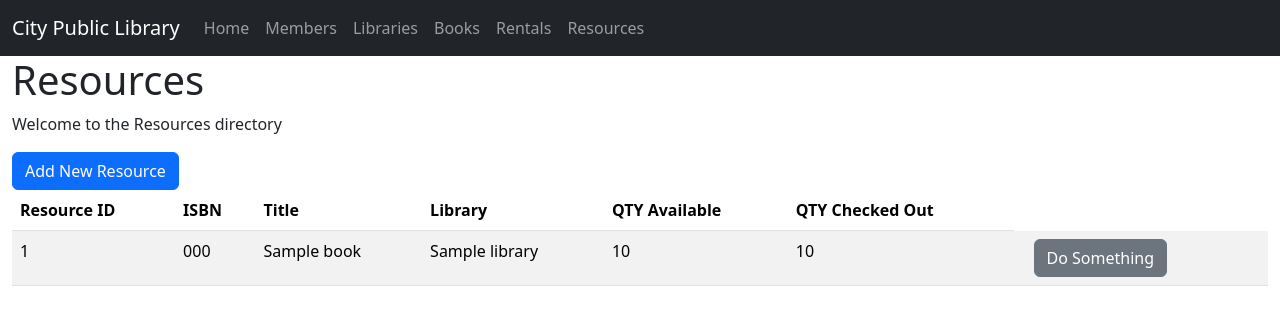
After one commit to realKP/library-admin, a Django app: page /resources/ in a window 1280 px wide. The commit adds this page. Shown: the top 325 px of the page. Run offline with Django 4.2, Linux system fonts and the light colour scheme; tables that the repository leaves empty hold one stand-in row (values such as "Sample post"); some libraries are stand-ins or nearby versions.

Commit message:
Created navbar and started resources page

```diff
--- a/library_admin/library_app/forms.py
+++ b/library_admin/library_app/forms.py
@@ -1,11 +1,17 @@
 from django import forms
-from library_app.models import Member
+from library_app.models import Member, Resource
 
 
 class MemberForm(forms.ModelForm):
     class Meta:
         model = Member
         fields = ["member_first_name", "member_last_name", "member_phone", "member_email"]
+
+
+class ResourceForm(forms.ModelForm):
+    class Meta:
+        model = Resource
+        fields = ["isbn", "library", "quantity_available", "quantity_checked_out"]
 
 
 # class EditMemberForm(MemberForm):
--- a/library_admin/library_app/templates/base.html
+++ b/library_admin/library_app/templates/base.html
@@ -8,10 +8,25 @@
         {% bootstrap_css %}
         {% bootstrap_javascript %}
     </head>
-    <nav>
-
-    </nav>
     <body>
+        <nav class="navbar navbar-expand-md navbar-dark bg-dark">
+            <div class="container-fluid">
+                <a class="navbar-brand" href="/">City Public Library</a>
+                <button class="navbar-toggler" type="button" data-bs-toggle="collapse" data-bs-target="#navbar">
+                    <span class="navbar-toggler-icon"></span>
+                </button>
+                <div class="collapse navbar-collapse" id="navbar">
+                    <ul class="navbar-nav">
+                        <li class="nav-item"><a class="nav-link" href="/">Home</a></li>
+                        <li class="nav-item"><a class="nav-link" href="{% url 'library_app:members' %}">Members</a></li>
+                        <li class="nav-item"><a class="nav-link" href="{% url 'library_app:libraries' %}">Libraries</a></li>
+                        <li class="nav-item"><a class="nav-link" href="/">Books</a></li>
+                        <li class="nav-item"><a class="nav-link" href="/">Rentals</a></li>
+                        <li class="nav-item"><a class="nav-link" href="{% url 'library_app:resources' %}">Resources</a></li>
+                    </ul>
+                </div>
+            </div>
+        </nav>
         {% block content %}
         {% endblock %}
     </body>
--- a/library_admin/library_app/templates/library_app/index.html
+++ b/library_admin/library_app/templates/library_app/index.html
@@ -42,7 +42,7 @@
             </div>
             <div class="row">
                 <div class="col">
-                    <a href="/">
+                    <a href="{% url 'library_app:resources' %}">
                         <h2>Resources &rarr;</h2>
                         <p>See resources.</p>
                     </a>
--- a/library_admin/library_app/templates/library_app/member.html
+++ b/library_admin/library_app/templates/library_app/member.html
@@ -4,7 +4,6 @@
 {% block content %}
     <div class="container-fluid">
         <h1>Member {{member.member_id}}</h1>
-        <!-- <p>Here you can edit a member's personal information and rentals</p> -->
     </div>
     <div class="container-fluid">
         <p>
--- /dev/null
+++ b/library_admin/library_app/templates/library_app/resources.html
@@ -0,0 +1,84 @@
+{% extends 'base.html' %}
+{% block title %} Resources {% endblock %}
+
+{% block content %}
+    <div class="container-fluid">
+        <h1>Resources</h1>
+        <p>Welcome to the Resources directory</p>
+    </div>
+    <div class="container-fluid">
+        <button type="button" class="btn btn-primary" data-bs-toggle="modal" data-bs-target="#addResourceModal">
+            Add New Resource
+        </button>
+    </div>
+    <div class="modal" id="addResourceModal">
+        <div class="modal-dialog modal-dialog-centered modal-dialog-scrollable">
+          <div class="modal-content">
+            <form action="{% url 'library_app:resources' %}" method="post">
+                <!-- Modal Header -->
+                <div class="modal-header">
+                    <h4 class="modal-title">Add New Resource</h4>
+                    <button type="button" class="btn-close" data-bs-dismiss="modal"></button>
+                </div>
+
+                <!-- Modal body -->
+                <div class="modal-body">
+                    {% csrf_token %}
+                    {{ form }}
+                </div>
+
+                <!-- Modal footer -->
+                <div class="modal-footer">
+                    <button type="button" class="btn btn-secondary" data-bs-dismiss="modal">Close</button>
+                    <input type="submit" class="btn btn-primary" value="Add">
+                </div>
+            </form>
+          </div>
+        </div>
+    </div>
+    <div class="container-fluid">
+        <table class="table table-striped table-hover">
+            <thead>
+                <tr>
+                    <th>Resource ID</th>
+                    <th>ISBN</th>
+                    <th>Title</th>
+                    <th>Library</th>
+                    <th>QTY Available</th>
+                    <th>QTY Checked Out</th>
+                </tr>
+            </thead>
+            <tbody>
+                {% for resource in resources %}
+                    <tr>
+                        <td>
+                            {{ resource.resource_id }}
+                        </td>
+                        <td>
+                            {{ resource.isbn.isbn }}
+                        </td>
+                        <td>
+                            {{ resource.isbn.book_title }}
+                        </td>
+                        <td>
+                            {{ resource.library.library_name }}
+                        </td>
+                        <td>
+                            {{ resource.quantity_available }}
+                        </td>
+                        <td>
+                            {{ resource.quantity_checked_out }}
+                        </td>
+                        <td>
+                            <div class="container-fluid">
+                                <a class="btn btn-secondary" href="/">
+                                    Do Something
+                                </a>
+                            </div>
+                        </td>
+                    </tr>
+                {% endfor %}
+            </tbody>
+        </table>
+    </div>
+{% endblock %}
--- a/library_admin/library_app/urls.py
+++ b/library_admin/library_app/urls.py
@@ -18,14 +18,10 @@ urlpatterns = [
     # libraries page
     path("libraries/", views.LibrariesView.as_view(), name="libraries"),
     # view a library's resources page
-    path("libraries/<int:pk>/resources/", views.LibraryResourcesView.as_view(), name="library-resources")
-
-
-    ##########################################################3
-    # ex: /9781594133299
-    # path("<str:isbn>/", views.detail, name="detail"),
-    # # ex:
-    # path("<int:question_id>/results/", views.results, name="results"),
-    # # ex:
-    # path("<int:question_id>/vote/", views.vote, name="vote"),
+    path("libraries/<int:pk>/resources/", views.LibraryResourcesView.as_view(), name="library-resources"),
+    # resources page
+    path("resources/", views.ResourcesView.as_view(), name="resources"),
+    # resources page
+    # path("resources/<int:pk>/", views.ResourceView.as_view(), name="resource"),
+    #
 ]
--- a/library_admin/library_app/views.py
+++ b/library_admin/library_app/views.py
@@ -4,7 +4,7 @@ from django.urls import reverse
 from django.views import generic, View
 from django.template import RequestContext
 from django.db.models import Count
-from .forms import MemberForm
+from .forms import MemberForm, ResourceForm
 from .models import Member, Library, Book, Author, Resource, Rental, RentalItem, BookAuthor
 
 # Create your views here.
@@ -145,4 +145,52 @@ class RentalItemsView(generic.ListView):
     context_object_name = "rental_items"
 
     def get_queryset(self):
-        return RentalItem.objects.filter(rental_id=self.kwargs['pk']).select_related("resource")
+        return RentalItem.objects.filter(rental_id=self.kwargs['pk']).select_related("resource", "resource__isbn")
+
+
+class ResourcesView(generic.ListView):
+    template_name = "library_app/resources.html"
+    context_object_name = "resources"
+    # queries for all members
+    queryset = Resource.objects.all().select_related("isbn")
+
+    def get_context_data(self, **kwargs):
+        # every request (GET or POST) receives blank form for modal
+        context = super().get_context_data(**kwargs)
+        form = ResourceForm()
+        context["form"] = form
+        return context
+
+    def post(self, request, *args, **kwargs):
+        form = MemberForm(request.POST)
+        if form.is_valid():
+            # process the data in form.cleaned_data as required
+            form.save()
+            # redirect to members page to display new entry
+            return HttpResponseRedirect(reverse("library_app:resources"))
+
+
+class ResourceView(generic.DetailView):
+    model = Resource
+    template_name = "library_app/resource.html"
+    context_object_name = "resource"
+
+    def get_context_data(self, **kwargs):
+        # every request receives prefilled form to display
+        context = super().get_context_data(**kwargs)
+        # form = MemberForm({
+        #     "member_first_name": self.object.member_first_name,
+        #     "member_last_name": self.object.member_last_name,
+        #     "member_phone": self.object.member_phone,
+        #     "member_email": self.object.member_email
+        # })
+        # context["form"] = form
+        # context["saved"] = False
+
+        # # alert for successful update
+        # if self.request.GET.dict().get("saved", False):
+        #     context["saved"] = True
+
+        # member's rental history
+        context["libraries"] = Library.objects.filter(library_id=kwargs['object'].library_id)
+        return context
```
Also changed, not shown: library_admin/library_app/templates/library_app/members.html (+30 -30 lines), library_admin/library_app/templates/library_app/rental-items.html (+5 -2 lines), library_admin/library_app/templates/library_app/resource.html (added, +22 -0 lines).
